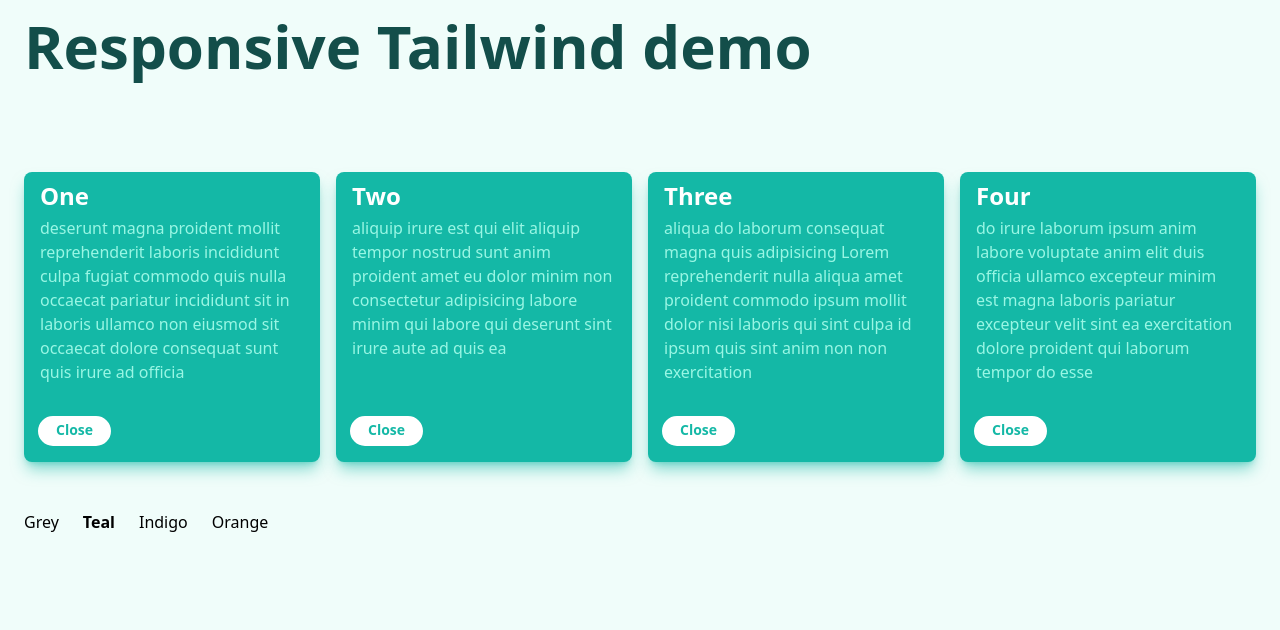
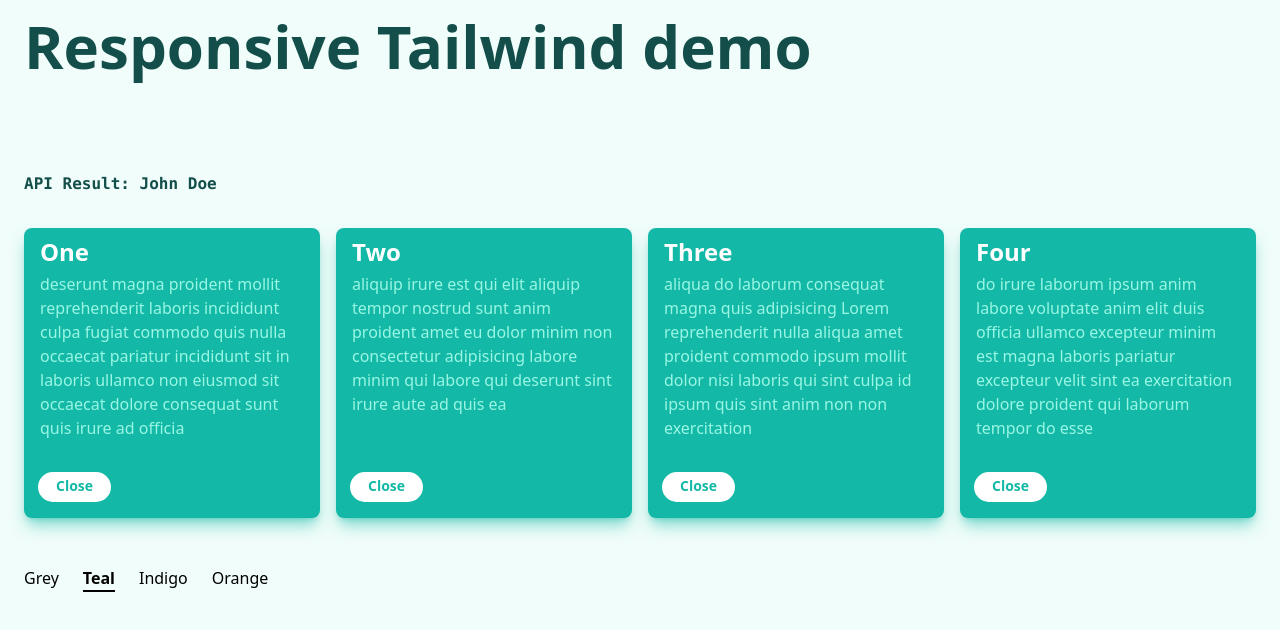
Before and after one commit to sambecker/tailwind, a Next.js app: page / in a window 1280 px wide. Shown: the top 630 px of the page. Built offline with nearby package versions, Linux system fonts and the light colour scheme.

Commit message:
Refactor theme handling, display API result

```diff
--- a/pages/index.tsx
+++ b/pages/index.tsx
@@ -15,6 +15,7 @@
 import { useDispatch } from 'react-redux';
 import { themeActions } from '../src/theme/state';
 import { useAppState } from '../src/state';
+import useElementClasses from '../src/utility/useBodyClasses';
 
 const TITLE = 'Responsive Tailwind demo';
 
@@ -25,6 +26,18 @@
 
 const Home: NextPage<Props> = ({ initialItems, initialColor }) => {
   const [items, setItems] = useState(initialItems);
+
+  // Wrap all following theme code into hook
+  // Move back to App.tsx?
+  // Or use both at the page level AND the app level?
+
+  const [apiResult, setApiResult] = useState<string>();
+
+  useEffect(() => {
+    fetch('/api/hello')
+      .then(response => response.json())
+      .then(json => setApiResult(json.name));
+  }, []);
 
   const [hasLoadedOnce, setHasLoadedOnce] = useState(false);
 
@@ -45,6 +58,27 @@
     ? initialColor
     : selectedColor;
 
+  const backgroundForColor = () => {
+    switch (color) {
+    case 'grey':
+      return 'bg-slate-50';
+    case 'teal':
+      return 'bg-teal-50';
+    case 'indigo':
+      return 'bg-indigo-50';
+    case 'orange':
+      return 'bg-orange-50';
+    }
+  };
+
+  useElementClasses(
+    joinClasses([
+      'py-4 px-6 m-auto max-w-8xl',
+      backgroundForColor(),
+    ]),
+    typeof document !== 'undefined' ? document.body : undefined,
+  );
+
   return (
     <>
       <Head>
@@ -53,7 +87,7 @@
         <link rel="icon" href="/favicon.ico" />
       </Head>
 
-      <main className="space-y-3 mb-12">
+      <main className="mb-12">
         <h1
           className={joinClasses([
             'text-3xl leading-none md:text-6xl mb-8 md:mb-24 font-bold',
@@ -62,6 +96,15 @@
         >
           {TITLE}
         </h1>
+
+        {apiResult && <h2 className={joinClasses([
+          'font-mono',
+          'font-bold',
+          'mb-8',
+          getDarkTextColor(color),
+        ])}>
+          API Result: {apiResult}
+        </h2>}
 
         {items.length === 0 &&
           <Button
@@ -112,6 +155,7 @@
 export const getServerSideProps: GetServerSideProps<Props> = async ({ req }) => {
   const initialColor =
     req.cookies[COLOR_COOKIE_KEY] as TailwindColor | undefined;
+  console.log(process.env.DB_URL);
   return {
     props: {
       initialItems: generateItems(),
--- a/src/app/App.tsx
+++ b/src/app/App.tsx
@@ -1,31 +1,31 @@
 import { FC } from 'react';
-import { useAppState } from '../state';
-import { joinClasses } from '../utility/css';
-import useElementClasses from '../utility/useBodyClasses';
+// import { useAppState } from '../state';
+// import { joinClasses } from '../utility/css';
+// import useElementClasses from '../utility/useBodyClasses';
 
 const App: FC = ({ children }) => {
-  const { selectedColor } = useAppState('theme');
+  // const { selectedColor } = useAppState('theme');
 
-  const backgroundForColor = () => {
-    switch (selectedColor) {
-    case 'grey':
-      return 'bg-slate-50';
-    case 'teal':
-      return 'bg-teal-50';
-    case 'indigo':
-      return 'bg-indigo-50';
-    case 'orange':
-      return 'bg-orange-50';
-    }
-  };
+  // const backgroundForColor = () => {
+  //   switch (selectedColor) {
+  //   case 'grey':
+  //     return 'bg-slate-50';
+  //   case 'teal':
+  //     return 'bg-teal-50';
+  //   case 'indigo':
+  //     return 'bg-indigo-50';
+  //   case 'orange':
+  //     return 'bg-orange-50';
+  //   }
+  // };
 
-  useElementClasses(
-    joinClasses([
-      'py-4 px-6 m-auto max-w-8xl',
-      backgroundForColor(),
-    ]),
-    typeof document !== 'undefined' ? document.body : undefined,
-  );
+  // useElementClasses(
+  //   joinClasses([
+  //     'py-4 px-6 m-auto max-w-8xl',
+  //     backgroundForColor(),
+  //   ]),
+  //   typeof document !== 'undefined' ? document.body : undefined,
+  // );
 
   return <>
     {children}
--- a/src/theme/ThemeChooser.tsx
+++ b/src/theme/ThemeChooser.tsx
@@ -17,8 +17,9 @@
           key={color}
           className={joinClasses([
             'capitalize',
-            'active:font-bold',
-            color === selectedColor && 'font-bold',
+            'active:opacity-50',
+            'select-none',
+            color === selectedColor && 'font-bold border-b-2 border-black',
           ])}
           onClick={() => {
             dispatch(themeActions.setColor(color));
```
Also changed, not shown: 1 other file (tests, documents, lock files or other folders).
